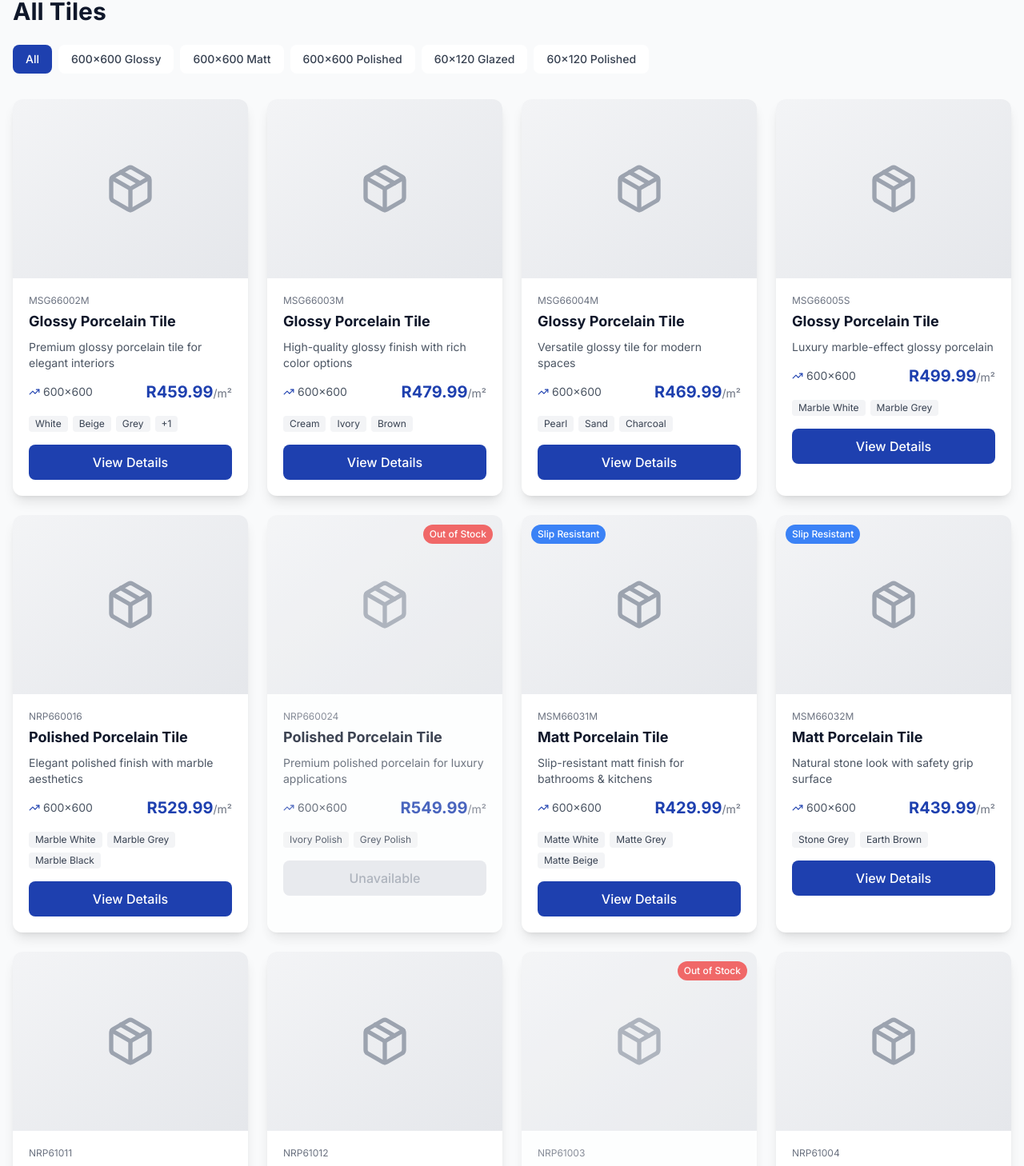
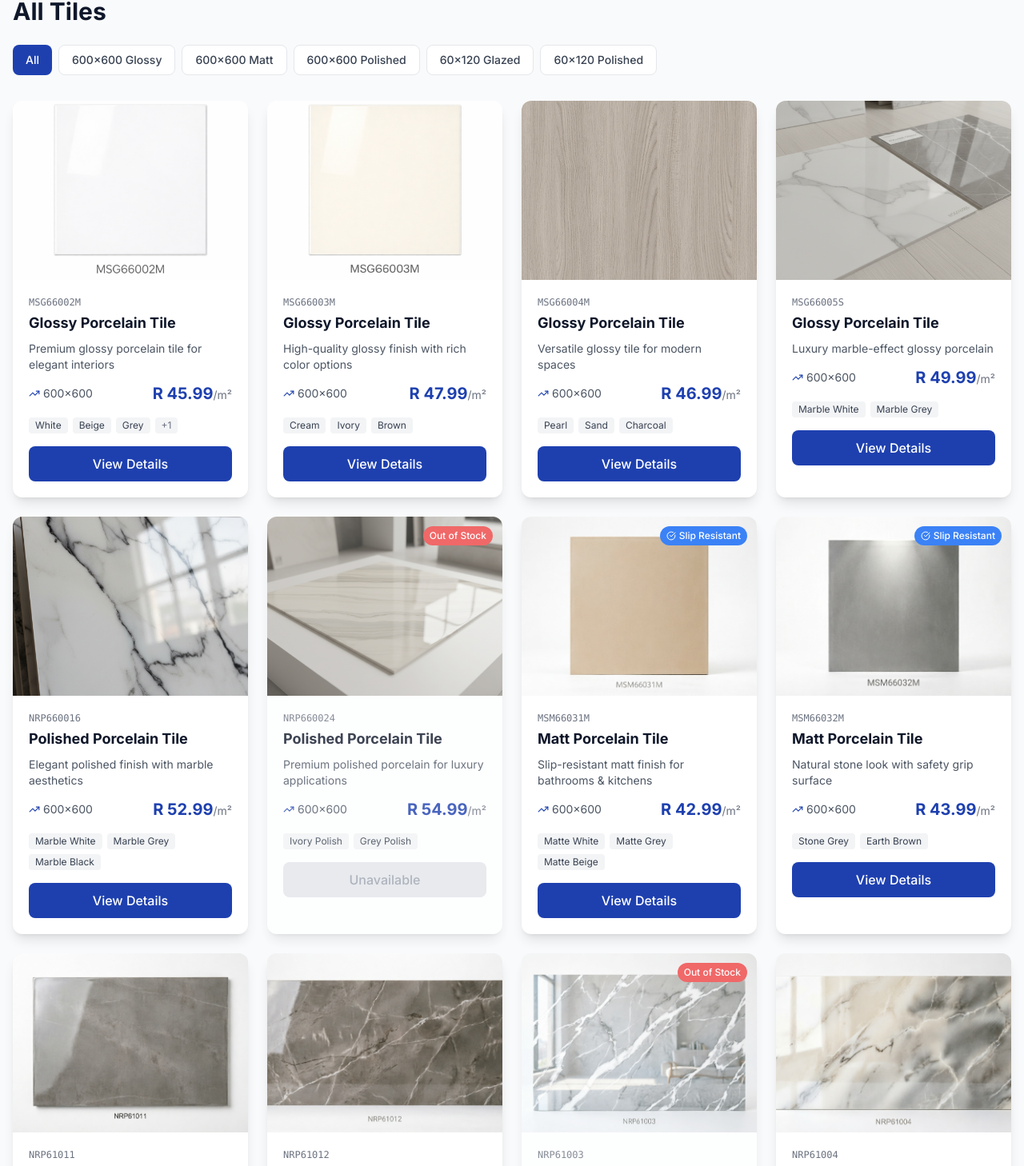
Before and after one commit to LungisaniMajozi/ncc-tiles, a React (Vite) app: page /products in a window 1280 px wide. Shown: the part 100-1558 px from the top of the page at 80% size. Built offline with nearby package versions, Linux system fonts and the light colour scheme.

Commit message:
Updated project (added components, pages, styling)

```diff
--- a/src/components/ProductCard.jsx
+++ b/src/components/ProductCard.jsx
@@ -1,43 +1,73 @@
 import { Link } from "react-router-dom";
-import { Package, TrendingUp } from "lucide-react";
+import { Package, TrendingUp, CheckCircle } from "lucide-react";
 import { motion } from "framer-motion";
 
 const ProductCard = ({ product }) => {
+  const formatPrice = (price) => {
+    return new Intl.NumberFormat("en-ZA", {
+      style: "currency",
+      currency: "ZAR",
+      minimumFractionDigits: 2,
+    })
+      .format(price)
+      .replace("ZAR", "R");
+  };
+
   return (
     <motion.div
       whileHover={{ y: -5 }}
-      className={`bg-white rounded-xl shadow-lg overflow-hidden ${!product.inStock ? "opacity-80" : ""}`}
+      className={`bg-white rounded-xl shadow-lg overflow-hidden ${
+        !product.inStock ? "opacity-80" : ""
+      }`}
     >
+      {/* Product Image */}
       <div className="relative h-56 bg-gradient-to-br from-gray-100 to-gray-200 flex items-center justify-center overflow-hidden">
         {product.image ? (
           <img
             src={product.image}
             alt={product.name}
             className="w-full h-full object-cover"
+            onError={(e) => {
+              e.target.style.display = "none";
+              e.target.nextElementSibling?.classList.remove("hidden");
+            }}
           />
-        ) : (
+        ) : null}
+        <div
+          className={`flex items-center justify-center ${product.image ? "hidden" : ""}`}
+        >
           <Package size={64} className="text-gray-400" />
-        )}
+        </div>
+
+        {/* Badges */}
+        <div className="absolute top-3 right-3 flex flex-col space-y-2">
           {!product.inStock && (
-          <span className="absolute top-3 right-3 bg-red-500 text-white text-xs px-2 py-1 rounded-full font-medium">
+            <span className="bg-red-500 text-white text-xs px-2 py-1 rounded-full font-medium">
               Out of Stock
             </span>
           )}
           {product.slipResistant && (
-          <span className="absolute top-3 left-3 bg-blue-500 text-white text-xs px-2 py-1 rounded-full font-medium">
-            Slip Resistant
+            <span className="bg-blue-500 text-white text-xs px-2 py-1 rounded-full font-medium flex items-center space-x-1">
+              <CheckCircle size={12} />
+              <span>Slip Resistant</span>
             </span>
           )}
         </div>
+      </div>
 
+      {/* Product Info */}
       <div className="p-5">
-        <div className="text-xs text-gray-500 mb-1">{product.code}</div>
-        <h3 className="font-bold text-lg text-secondary mb-2">
+        <div className="text-xs font-mono text-gray-500 mb-1">
+          {product.code}
+        </div>
+        <h3 className="font-bold text-lg text-secondary mb-2 line-clamp-1">
           {product.name}
         </h3>
+        {product.description && (
           <p className="text-gray-600 text-sm mb-3 line-clamp-2">
-          {product.description || "Premium porcelain tile"}
+            {product.description}
           </p>
+        )}
 
         <div className="flex items-center justify-between mb-4">
           <div className="flex items-center space-x-1 text-sm text-gray-600">
@@ -45,26 +75,28 @@ const ProductCard = ({ product }) => {
             <span>{product.sizes?.[0] || "600x600"}</span>
           </div>
           <span className="text-xl font-bold text-primary">
-            R{product.price}
+            {formatPrice(product.price)}
             <span className="text-sm font-normal text-gray-500">/m²</span>
           </span>
         </div>
 
+        {product.colors && product.colors.length > 0 && (
           <div className="flex flex-wrap gap-1.5 mb-4">
-          {product.colors?.slice(0, 3).map((c, i) => (
+            {product.colors.slice(0, 3).map((color, i) => (
               <span
                 key={i}
                 className="px-2 py-0.5 bg-gray-100 text-gray-700 text-xs rounded"
               >
-              {c}
+                {color}
               </span>
             ))}
-          {product.colors?.length > 3 && (
-            <span className="px-2 py-0.5 bg-gray-100 text-gray-700 text-xs rounded">
+            {product.colors.length > 3 && (
+              <span className="px-2 py-0.5 bg-gray-100 text-gray-500 text-xs rounded">
                 +{product.colors.length - 3}
               </span>
             )}
           </div>
+        )}
 
         <Link
           to={`/products/${product.id}`}
--- a/src/context/ProductContext.jsx
+++ b/src/context/ProductContext.jsx
@@ -9,7 +9,7 @@ export const useProducts = () => {
   return context;
 };
 
-// 🇿🇦 NCC Tiles - Official Product Catalog (12 products from PDF)
+// 🇿🇦 NCC Tiles - Official 12 Products from PDF
 // Prices in South African Rand (R) per m²
 const defaultProducts = [
   // 600x600 Glossy
@@ -20,9 +20,9 @@ const defaultProducts = [
     category: "600x600 Glossy",
     sizes: ["600x600"],
     colors: ["White", "Beige", "Grey", "Black"],
-    price: 459.99,
+    price: 45.99,
     inStock: true,
-    image: null,
+    image: "/tiles/msg66002m.jpg",
     description: "Premium glossy porcelain tile for elegant interiors",
   },
   {
@@ -32,9 +32,9 @@ const defaultProducts = [
     category: "600x600 Glossy",
     sizes: ["600x600"],
     colors: ["Cream", "Ivory", "Brown"],
-    price: 479.99,
+    price: 47.99,
     inStock: true,
-    image: null,
+    image: "/tiles/msg66003m.jpg",
     description: "High-quality glossy finish with rich color options",
   },
   {
@@ -44,9 +44,9 @@ const defaultProducts = [
     category: "600x600 Glossy",
     sizes: ["600x600"],
     colors: ["Pearl", "Sand", "Charcoal"],
-    price: 469.99,
+    price: 46.99,
     inStock: true,
-    image: null,
+    image: "/tiles/msg66004m.jpg",
     description: "Versatile glossy tile for modern spaces",
   },
   {
@@ -56,9 +56,9 @@ const defaultProducts = [
     category: "600x600 Glossy",
     sizes: ["600x600"],
     colors: ["Marble White", "Marble Grey"],
-    price: 499.99,
+    price: 49.99,
     inStock: true,
-    image: null,
+    image: "/tiles/msg66005s.jpg",
     description: "Luxury marble-effect glossy porcelain",
   },
 
@@ -70,9 +70,9 @@ const defaultProducts = [
     category: "600x600 Polished",
     sizes: ["600x600"],
     colors: ["Marble White", "Marble Grey", "Marble Black"],
-    price: 529.99,
+    price: 52.99,
     inStock: true,
-    image: null,
+    image: "/tiles/nrp660016.jpg",
     description: "Elegant polished finish with marble aesthetics",
   },
   {
@@ -82,9 +82,9 @@ const defaultProducts = [
     category: "600x600 Polished",
     sizes: ["600x600"],
     colors: ["Ivory Polish", "Grey Polish"],
-    price: 549.99,
+    price: 54.99,
     inStock: false,
-    image: null,
+    image: "/tiles/nrp660024.jpg",
     description: "Premium polished porcelain for luxury applications",
   },
 
@@ -96,10 +96,10 @@ const defaultProducts = [
     category: "600x600 Matt",
     sizes: ["600x600"],
     colors: ["Matte White", "Matte Grey", "Matte Beige"],
-    price: 429.99,
+    price: 42.99,
     inStock: true,
     slipResistant: true,
-    image: null,
+    image: "/tiles/msm66031m.jpg",
     description: "Slip-resistant matt finish for bathrooms & kitchens",
   },
   {
@@ -109,10 +109,10 @@ const defaultProducts = [
     category: "600x600 Matt",
     sizes: ["600x600"],
     colors: ["Stone Grey", "Earth Brown"],
-    price: 439.99,
+    price: 43.99,
     inStock: true,
     slipResistant: true,
-    image: null,
+    image: "/tiles/msm66032m.jpg",
     description: "Natural stone look with safety grip surface",
   },
 
@@ -124,9 +124,9 @@ const defaultProducts = [
     category: "60x120 Glazed",
     sizes: ["60x120"],
     colors: ["White", "Grey", "Beige", "Anthracite"],
-    price: 659.99,
+    price: 65.99,
     inStock: true,
-    image: null,
+    image: "/tiles/nrp61011.jpg",
     description: "Modern large format glazed tile for spacious areas",
   },
   {
@@ -136,9 +136,9 @@ const defaultProducts = [
     category: "60x120 Glazed",
     sizes: ["60x120"],
     colors: ["Marble Effect", "Concrete Grey"],
-    price: 689.99,
+    price: 68.99,
     inStock: true,
-    image: null,
+    image: "/tiles/nrp61012.jpg",
     description: "Contemporary large tile with designer finishes",
   },
 
@@ -150,9 +150,9 @@ const defaultProducts = [
     category: "60x120 Polished",
     sizes: ["60x120"],
     colors: ["Marble White", "Marble Grey"],
-    price: 729.99,
+    price: 72.99,
     inStock: false,
-    image: null,
+    image: "/tiles/nrp61003.jpg",
     description: "Luxury polished large format for premium projects",
   },
   {
@@ -162,28 +162,25 @@ const defaultProducts = [
     category: "60x120 Polished",
     sizes: ["60x120"],
     colors: ["Ivory Polish", "Pearl Grey"],
-    price: 749.99,
+    price: 74.99,
     inStock: true,
-    image: null,
+    image: "/tiles/nrp61004.jpg",
     description: "High-end polished tile for statement installations",
   },
 ];
 
-// 🔄 Data versioning to ensure consistency across environments
-const DATA_VERSION = "v1.0-ncc-official";
+const DATA_VERSION = "v1.0-ncc-12products";
 
 export const ProductProvider = ({ children }) => {
   const [products, setProducts] = useState([]);
   const [loading, setLoading] = useState(true);
 
-  // Load products from localStorage or use defaults
   useEffect(() => {
     const loadProducts = () => {
       try {
         const stored = localStorage.getItem("ncc_products");
         const storedVersion = localStorage.getItem("ncc_data_version");
 
-        // If version mismatch or no data, use defaults
         if (storedVersion !== DATA_VERSION || !stored) {
           localStorage.setItem("ncc_products", JSON.stringify(defaultProducts));
           localStorage.setItem("ncc_data_version", DATA_VERSION);
@@ -197,11 +194,9 @@ export const ProductProvider = ({ children }) => {
       }
       setLoading(false);
     };
-
     loadProducts();
   }, []);
 
-  // Save to localStorage whenever products change
   useEffect(() => {
     if (!loading) {
       try {
@@ -212,7 +207,6 @@ export const ProductProvider = ({ children }) => {
     }
   }, [products, loading]);
 
-  // 🔧 Admin: Add new product
   const addProduct = (product) => {
     const newProduct = {
       ...product,
@@ -224,7 +218,6 @@ export const ProductProvider = ({ children }) => {
     return newProduct;
   };
 
-  // 🔧 Admin: Update product
   const updateProduct = (productId, updates) => {
     setProducts((prev) =>
       prev.map((p) =>
@@ -235,36 +228,28 @@ export const ProductProvider = ({ children }) => {
     );
   };
 
-  // 🔧 Admin: Delete product
   const deleteProduct = (productId) => {
-    if (window.confirm("Are you sure you want to delete this product?")) {
+    if (window.confirm("Delete this product?")) {
       setProducts((prev) => prev.filter((p) => p.id !== productId));
       return true;
     }
     return false;
   };
 
-  // 🔧 Admin: Toggle stock status
   const toggleStock = (productId) => {
     setProducts((prev) =>
       prev.map((p) => (p.id === productId ? { ...p, inStock: !p.inStock } : p)),
     );
   };
 
-  // 🔧 Admin: Update product image
   const updateProductImage = (productId, imageData) => {
     setProducts((prev) =>
       prev.map((p) => (p.id === productId ? { ...p, image: imageData } : p)),
     );
   };
 
-  // 🔧 Admin: Reset to default 12 products
   const resetToDefaults = () => {
-    if (
-      window.confirm(
-        "⚠️ This will delete all custom products and restore the official 12 NCC products. Continue?",
-      )
-    ) {
+    if (window.confirm("⚠️ Reset to official 12 NCC products?")) {
       localStorage.setItem("ncc_products", JSON.stringify(defaultProducts));
       localStorage.setItem("ncc_data_version", DATA_VERSION);
       setProducts(defaultProducts);
@@ -273,17 +258,12 @@ export const ProductProvider = ({ children }) => {
     return false;
   };
 
-  // 🔍 Filter helpers
   const getByCategory = (category) =>
     products.filter((p) => p.category === category);
-
   const getInStock = () => products.filter((p) => p.inStock);
-
   const getById = (id) => products.find((p) => p.id === Number(id));
-
   const categories = [...new Set(products.map((p) => p.category))].sort();
 
-  // 🔍 Search functionality
   const searchProducts = (query) => {
     const q = query.toLowerCase();
     return products.filter(
@@ -293,11 +273,6 @@ export const ProductProvider = ({ children }) => {
         p.category?.toLowerCase().includes(q),
     );
   };
-
-  // 📊 Stats
-  const totalProducts = products.length;
-  const inStockCount = products.filter((p) => p.inStock).length;
-  const outOfStockCount = products.filter((p) => !p.inStock).length;
 
   return (
     <ProductContext.Provider
@@ -315,10 +290,9 @@ export const ProductProvider = ({ children }) => {
         getInStock,
         getById,
         searchProducts,
-        totalProducts,
-        inStockCount,
-        outOfStockCount,
-        defaultCount: defaultProducts.length,
+        totalProducts: products.length,
+        inStockCount: products.filter((p) => p.inStock).length,
+        outOfStockCount: products.filter((p) => !p.inStock).length,
       }}
     >
       {children}
--- a/src/pages/ProductDetails.jsx
+++ b/src/pages/ProductDetails.jsx
@@ -1,7 +1,7 @@
 import { useParams, Link } from "react-router-dom";
 import { useProducts } from "../context/ProductContext";
 import { useCart } from "../context/CartContext";
-import { ArrowLeft, Package, Check } from "lucide-react";
+import { ArrowLeft, Package, Check, TrendingUp } from "lucide-react";
 import { useState } from "react";
 
 const ProductDetails = () => {
@@ -15,6 +15,16 @@ const ProductDetails = () => {
     product?.colors?.[0] || "",
   );
   const [quantity, setQuantity] = useState(1);
+
+  const formatPrice = (price) => {
+    return new Intl.NumberFormat("en-ZA", {
+      style: "currency",
+      currency: "ZAR",
+      minimumFractionDigits: 2,
+    })
+      .format(price)
+      .replace("ZAR", "R");
+  };
 
   if (!product) {
     return (
@@ -52,7 +62,7 @@ const ProductDetails = () => {
         <div className="bg-white rounded-2xl shadow-lg overflow-hidden">
           <div className="grid md:grid-cols-2 gap-8 p-6 md:p-8">
             {/* Image */}
-            <div className="bg-gradient-to-br from-gray-100 to-gray-200 rounded-xl flex items-center justify-center h-80">
+            <div className="bg-gradient-to-br from-gray-100 to-gray-200 rounded-xl flex items-center justify-center h-80 overflow-hidden">
               {product.image ? (
                 <img
                   src={product.image}
@@ -66,7 +76,9 @@ const ProductDetails = () => {
 
             {/* Details */}
             <div>
-              <span className="text-sm text-gray-500">{product.code}</span>
+              <span className="text-sm text-gray-500 font-mono">
+                {product.code}
+              </span>
               <h1 className="text-2xl md:text-3xl font-bold text-secondary mt-1">
                 {product.name}
               </h1>
@@ -76,12 +88,12 @@ const ProductDetails = () => {
 
               <div className="mt-6">
                 <span className="text-3xl font-bold text-primary">
-                  R{product.price}
+                  {formatPrice(product.price)}
                 </span>
                 <span className="text-gray-500 ml-1">/ m²</span>
               </div>
 
-              {/* Size Selection */}
+              {/* Size */}
               {product.sizes?.length > 0 && (
                 <div className="mt-6">
                   <label className="block text-sm font-medium text-gray-700 mb-2">
@@ -105,7 +117,7 @@ const ProductDetails = () => {
                 </div>
               )}
 
-              {/* Color Selection */}
+              {/* Color */}
               {product.colors?.length > 0 && (
                 <div className="mt-6">
                   <label className="block text-sm font-medium text-gray-700 mb-2">
@@ -137,7 +149,7 @@ const ProductDetails = () => {
                 <div className="flex items-center space-x-3">
                   <button
                     onClick={() => setQuantity((q) => Math.max(1, q - 1))}
-                    className="w-10 h-10 border rounded-lg hover:bg-gray-50"
+                    className="w-10 h-10 border rounded hover:bg-gray-50"
                   >
                     -
                   </button>
@@ -146,7 +158,7 @@ const ProductDetails = () => {
                   </span>
                   <button
                     onClick={() => setQuantity((q) => q + 1)}
-                    className="w-10 h-10 border rounded-lg hover:bg-gray-50"
+                    className="w-10 h-10 border rounded hover:bg-gray-50"
                   >
                     +
                   </button>
@@ -167,7 +179,7 @@ const ProductDetails = () => {
                   <>
                     <Check size={20} />
                     <span>
-                      Add to Cart - R{(product.price * quantity).toFixed(2)}
+                      Add to Cart - {formatPrice(product.price * quantity)}
                     </span>
                   </>
                 ) : (
--- a/src/pages/Products.jsx
+++ b/src/pages/Products.jsx
@@ -1,13 +1,30 @@
 import { useProducts } from "../context/ProductContext";
 import ProductCard from "../components/ProductCard";
 import { useState } from "react";
+import { Package } from "lucide-react";
 
 const Products = () => {
-  const { products, categories } = useProducts();
+  const { products, categories, loading } = useProducts();
   const [filter, setFilter] = useState("all");
 
+  const safeProducts = products || [];
+  const safeCategories = categories || [];
+
   const filtered =
-    filter === "all" ? products : products.filter((p) => p.category === filter);
+    filter === "all"
+      ? safeProducts
+      : safeProducts.filter((p) => p.category === filter);
+
+  if (loading) {
+    return (
+      <div className="min-h-screen flex items-center justify-center">
+        <div className="text-center">
+          <div className="animate-spin rounded-full h-12 w-12 border-4 border-primary border-t-transparent mx-auto mb-4"></div>
+          <p className="text-gray-600">Loading products...</p>
+        </div>
+      </div>
+    );
+  }
 
   return (
     <div className="min-h-screen bg-gray-50 py-8">
@@ -21,19 +38,19 @@ const Products = () => {
             className={`px-4 py-2 rounded-lg text-sm font-medium transition ${
               filter === "all"
                 ? "bg-primary text-white"
-                : "bg-white text-gray-700 hover:bg-gray-100"
+                : "bg-white text-gray-700 hover:bg-gray-100 border"
             }`}
           >
             All
           </button>
-          {categories.map((cat) => (
+          {safeCategories.map((cat) => (
             <button
               key={cat}
               onClick={() => setFilter(cat)}
               className={`px-4 py-2 rounded-lg text-sm font-medium transition ${
                 filter === cat
                   ? "bg-primary text-white"
-                  : "bg-white text-gray-700 hover:bg-gray-100"
+                  : "bg-white text-gray-700 hover:bg-gray-100 border"
               }`}
             >
               {cat}
@@ -42,16 +59,23 @@ const Products = () => {
         </div>
 
         {/* Product Grid */}
-        <div className="grid grid-cols-1 sm:grid-cols-2 lg:grid-cols-3 xl:grid-cols-4 gap-6">
-          {filtered.map((product) => (
-            <ProductCard key={product.id} product={product} />
-          ))}
-        </div>
-
-        {filtered.length === 0 && (
-          <p className="text-center text-gray-500 py-12">
-            No products found in this category.
-          </p>
+        {filtered.length > 0 ? (
+          <div className="grid grid-cols-1 sm:grid-cols-2 lg:grid-cols-3 xl:grid-cols-4 gap-6">
+            {filtered.map((product) => (
+              <ProductCard key={product.id} product={product} />
+            ))}
+          </div>
+        ) : (
+          <div className="text-center py-16">
+            <Package size={64} className="mx-auto text-gray-300 mb-4" />
+            <p className="text-gray-500">No products found</p>
+            <button
+              onClick={() => setFilter("all")}
+              className="text-primary hover:underline mt-2"
+            >
+              View all products →
+            </button>
+          </div>
         )}
       </div>
     </div>
```
Lines whose indentation alone changed are shown as unchanged.
